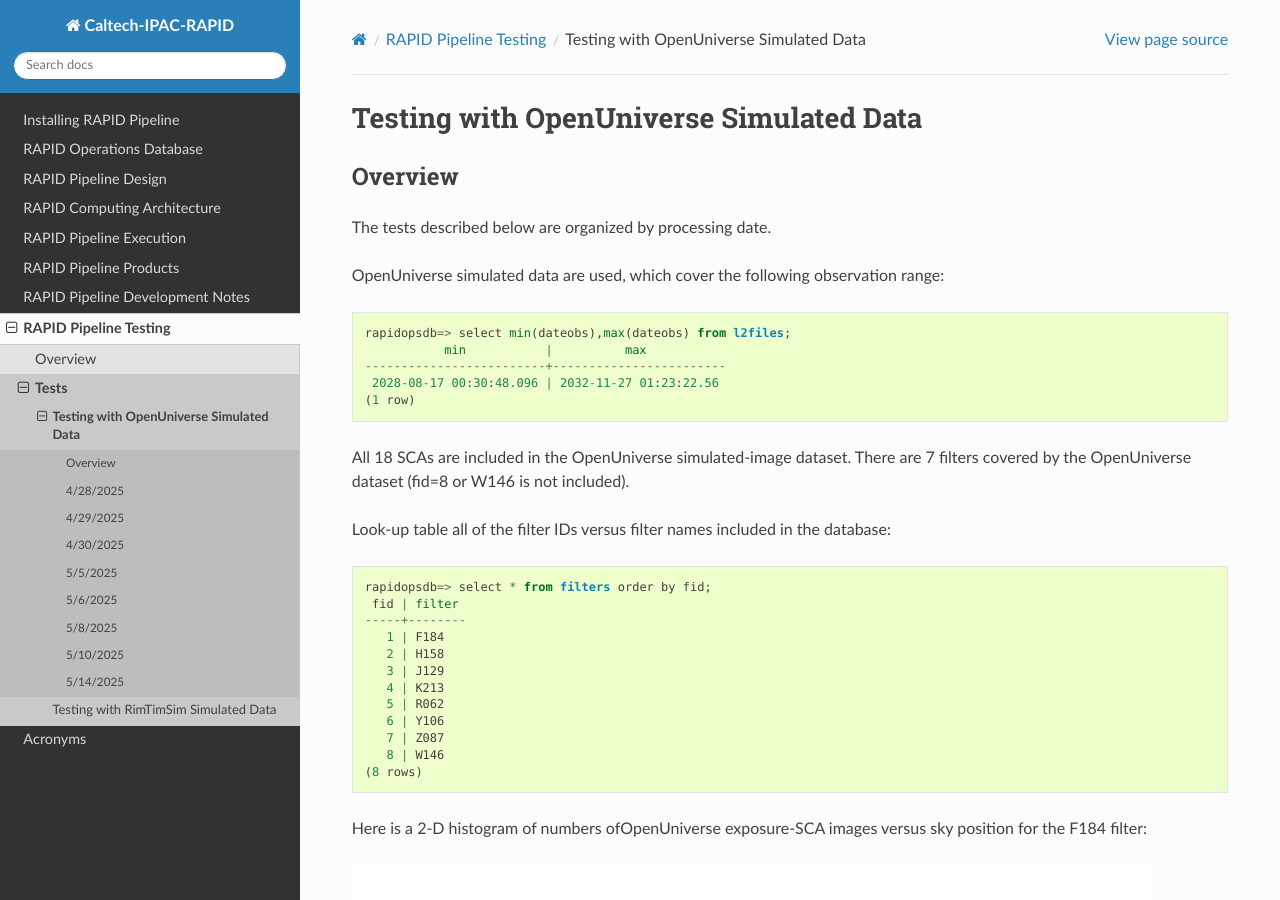
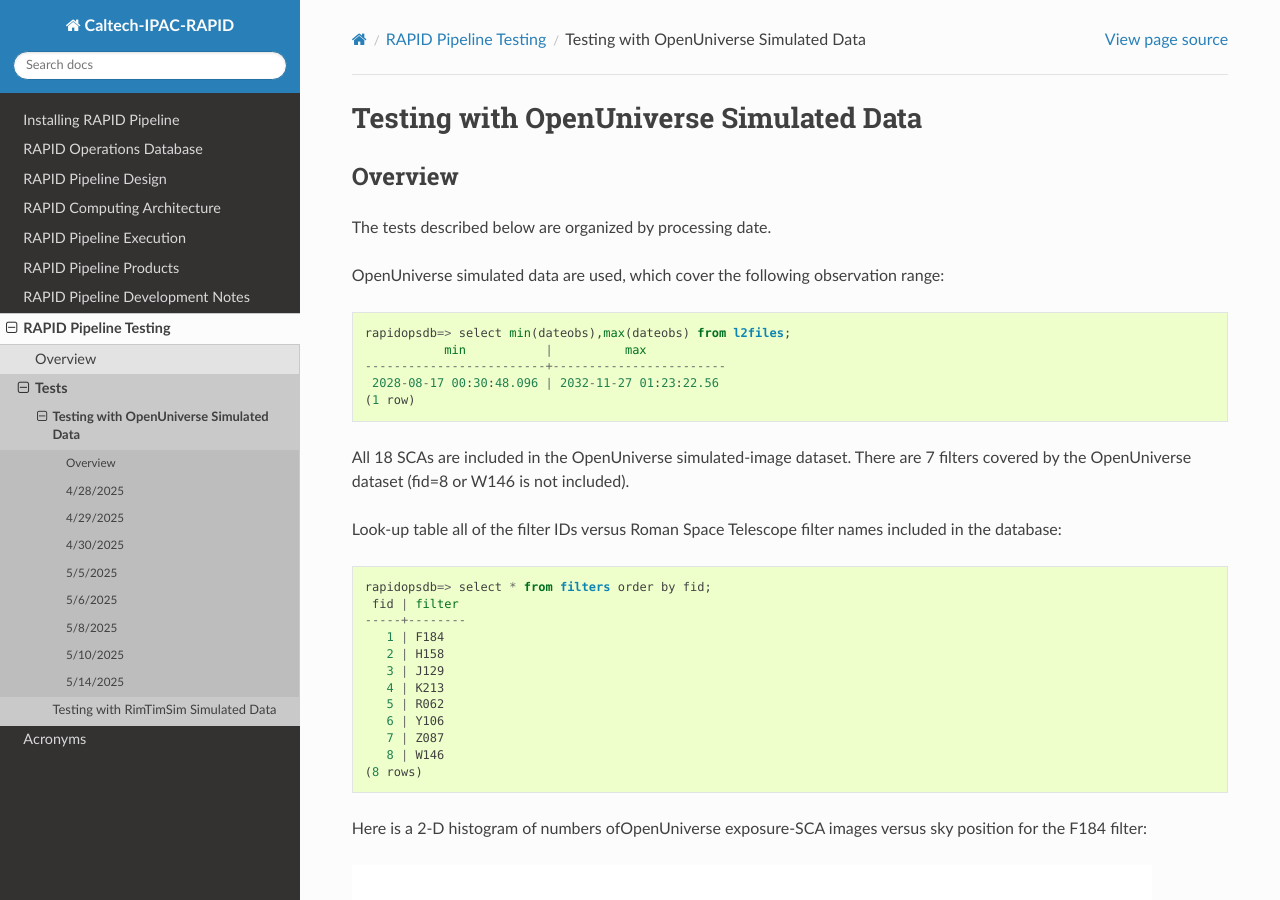
Before and after one commit to Caltech-IPAC/rapid, a Sphinx documentation site: the page built from docs/source/dev/openuniv_tests.rst, in a window 1280 px wide and 900 px high. Built offline with Sphinx 7.4.7 and the Read the Docs theme 3.1.0, drawn with Linux system fonts in a browser that asks for light colours; formulas are drawn with MathJax 3.

Commit message:
Minor update.

```diff
--- a/docs/source/dev/openuniv_tests.rst
+++ b/docs/source/dev/openuniv_tests.rst
@@ -17,7 +17,7 @@ OpenUniverse simulated data are used, which cover the following observation rang
 All 18 SCAs are included in the OpenUniverse simulated-image dataset.
 There are 7 filters covered by the OpenUniverse dataset (fid=8 or W146 is not included).
 
-Look-up table all of the filter IDs versus filter names included in the database:
+Look-up table all of the filter IDs versus Roman Space Telescope filter names included in the database:
 
 .. code-block::
 
```
